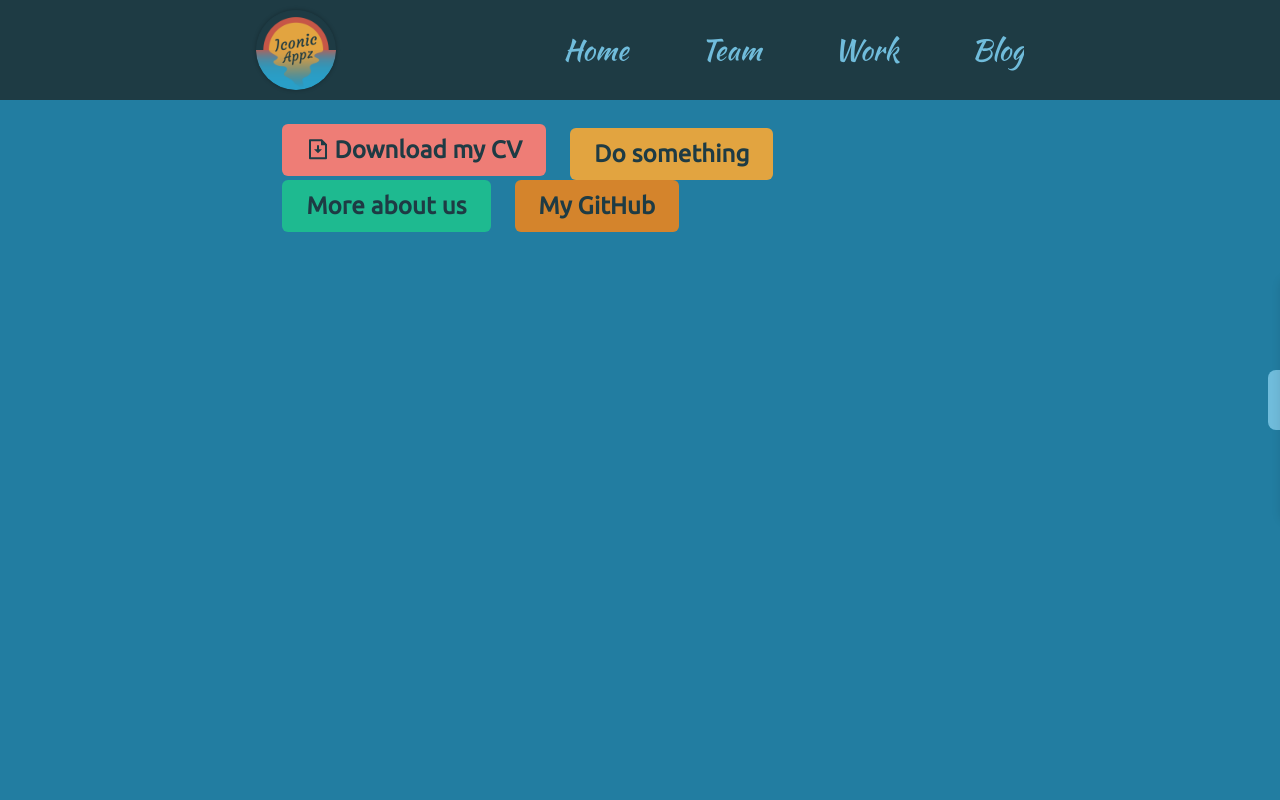
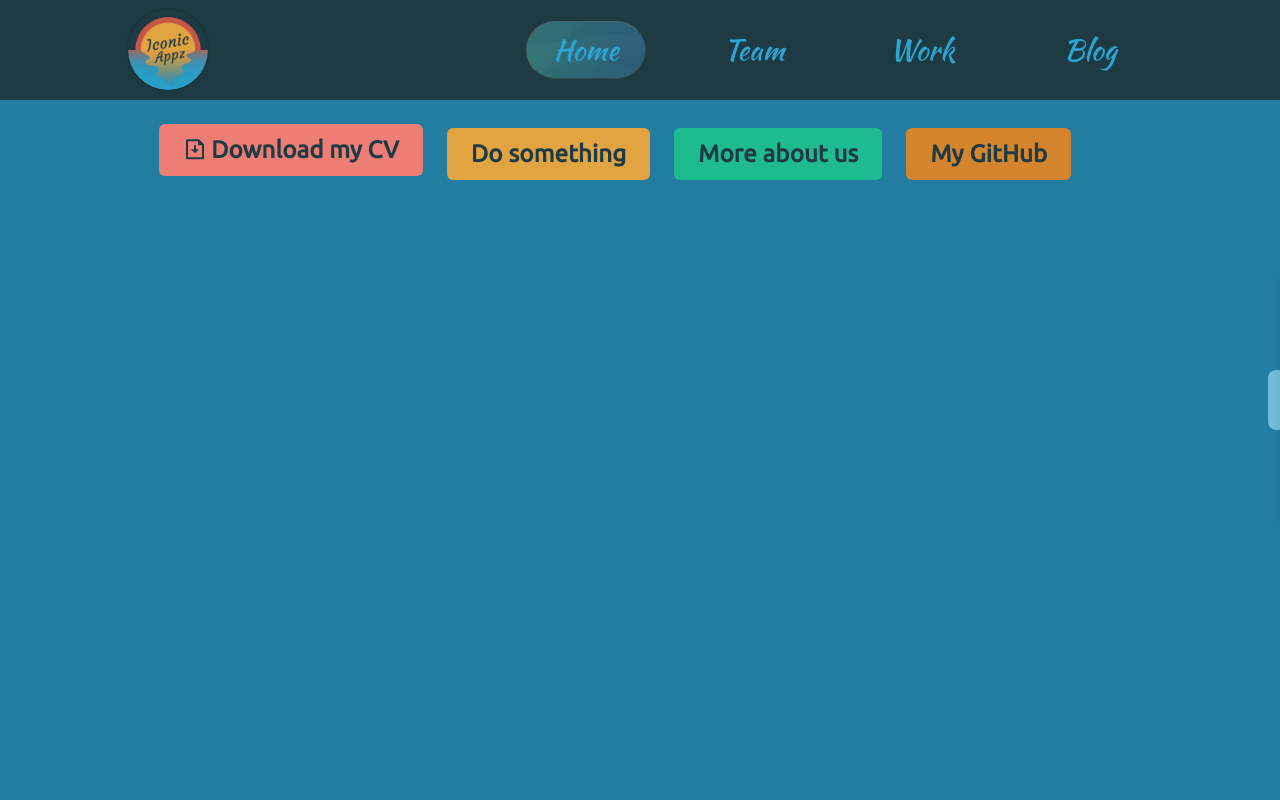
Before and after one commit to nikita-reva/iconic-appz, a React (Create React App) app: page / in a window 1280 px wide. Shown: the top 800 px of the page. Built offline with nearby package versions, Linux system fonts and the light colour scheme.

Commit message:
Navbar redesigned

```diff
--- a/src/app/common/content-container/content-container.styles.tsx
+++ b/src/app/common/content-container/content-container.styles.tsx
@@ -8,11 +8,11 @@ export const Container = styled.div<ContainerProps>`
   margin: 0 auto;
   width: ${({ width }) => (width ? width : '88%')};
 
-  @media screen and (min-width: 601px) {
+  @media only screen and (min-width: 601px) {
     width: ${({ width }) => (width ? width : '80%')};
   }
 
-  @media screen and (min-width: 1201px) {
+  @media only screen and (min-width: 1601px) {
     width: ${({ width }) => (width ? width : '60%')};
   }
 `;
--- a/src/app/common/form-fields/error-message.tsx
+++ b/src/app/common/form-fields/error-message.tsx
@@ -6,7 +6,7 @@ const Message = styled.div`
   width: 100%;
   text-align: start;
   padding: 8px 0;
-  font-family: 'Ubuntu', sans-serif;
+  font-family: var(--basic);
   letter-spacing: 0.2px;
   font-size: 0.8rem;
   font-weight: 500;
--- a/src/app/common/form-fields/form-fields.styles.tsx
+++ b/src/app/common/form-fields/form-fields.styles.tsx
@@ -7,7 +7,7 @@ export const FormFieldContainer = styled.div`
 
 export const FormFieldLabel = styled.label`
   color: var(--iconic-blue);
-  font-family: 'Ubuntu', sans-serif;
+  font-family: var(--basic);
   letter-spacing: 0.2px;
   font-size: 1rem;
   font-weight: 500;
@@ -24,13 +24,13 @@ export const CommonStyles = css`
   color: var(--iconic-darkblue);
   letter-spacing: 0.2px;
   font-size: 1rem;
-  font-family: 'Poppins', sans-serif;
+  font-family: var(--basic);
   transition: border 0.2s;
 
   &::placeholder {
     color: var(--iconic-darkblue);
     transition: color 0.2s;
-    font-family: 'Poppins', sans-serif;
+    font-family: var(--basic);
     letter-spacing: 0.1px;
     font-size: 0.8rem;
   }
--- a/src/app/components/glass-button/glass-button.styles.tsx
+++ b/src/app/components/glass-button/glass-button.styles.tsx
@@ -52,7 +52,7 @@ export const GlassButtonContainer = styled.div<GlassButtonProps>`
 
 const ButtonStyles = css`
   position: absolute;
-  font-family: 'Ubuntu', sans-serif;
+  font-family: var(--basic);
   top: 0;
   left: 0;
   width: 100%;
--- a/src/app/components/iconic-button/iconic-button.styles.tsx
+++ b/src/app/components/iconic-button/iconic-button.styles.tsx
@@ -37,7 +37,7 @@ const IconicButtonStyles = css<StyleProps>`
     $btnLook === 'secondary' ? 'transparent' : $bgColor};
   color: ${({ $inverted }) =>
     $inverted ? 'var(--iconic-paleblue)' : 'var(--iconic-darkblue)'};
-  font-family: 'Ubuntu', sans-serif;
+  font-family: var(--basic);
   font-weight: ${({ $btnSize }) =>
     $btnSize === 'small'
       ? 500
--- a/src/app/layout/global.css
+++ b/src/app/layout/global.css
@@ -7,6 +7,7 @@
 }
 
 :root {
+  /* Colors */
   --iconic-red: #c65647;
   --iconic-pink: #ee7d76;
   --iconic-blue: #227da1;
@@ -19,6 +20,10 @@
   --iconic-orange: #f07637;
   --iconic-darkorange: #d46442;
   --iconic-lightorange: #d4842c;
+
+  /* Fonts */
+  --basic: 'Ubuntu', sans-serif;
+  --caption: 'Kaushan Script', sans-serif;
 }
 
 body {
--- a/src/app/layout/pages/under-construction/under-construction.styles.tsx
+++ b/src/app/layout/pages/under-construction/under-construction.styles.tsx
@@ -13,6 +13,7 @@ export const Container = styled.div`
 
 export const Text = styled.h2`
   width: 100%;
+  font-family: var(--basic);
   font-size: 2.5rem;
   text-align: center;
   color: var(--iconic-darkblue);
--- a/src/features/contact-form/contact-form.styles.tsx
+++ b/src/features/contact-form/contact-form.styles.tsx
@@ -5,7 +5,7 @@ import { motion } from 'framer-motion';
 export const ContactFormHeading = styled.h2`
   width: 100%;
   text-align: center;
-  font-family: 'Kaushan Script', sans-serif;
+  font-family: var(--caption);
   color: var(--iconic-paleblue);
 `;
 
@@ -28,6 +28,6 @@ export const Feedback = styled(motion.div)`
   width: 100%;
   margin-bottom: 12px;
   text-align: center;
-  font-family: 'Kaushan Script', sans-serif;
+  font-family: var(--caption);
   color: var(--iconic-green);
 `;
--- a/src/features/nav/navbar.animations.ts
+++ b/src/features/nav/navbar.animations.ts
@@ -2,15 +2,6 @@
 export const logoHover = {
   boxShadow: '0 0 6px 1px rgba(0, 0, 0, 0.3)',
   scale: 1.04,
-};
-
-export const hamburgerHover = {
-  backgroundColor: 'var(--iconic-yellow)',
-  transition: {
-    type: 'spring',
-    ease: 'easeIn',
-    duration: 1,
-  },
 };
 
 // Variants
@@ -27,7 +18,7 @@ export const navbarVariants = {
 };
 
 export const barOneVariants = {
-  inactive: {
+  navClosed: {
     rotateZ: 0,
     y: 0,
     transition: {
@@ -36,7 +27,7 @@ export const barOneVariants = {
       stiffness: 200,
     },
   },
-  active: {
+  navOpen: {
     rotateZ: 45,
     y: 10,
     transition: {
@@ -48,7 +39,7 @@ export const barOneVariants = {
 };
 
 export const barTwoVariants = {
-  inactive: {
+  navClosed: {
     scaleX: 1,
     transition: {
       type: 'spring',
@@ -57,7 +48,7 @@ export const barTwoVariants = {
       stiffness: 120,
     },
   },
-  active: {
+  navOpen: {
     scaleX: 0,
     transition: {
       ease: 'linear',
@@ -67,7 +58,7 @@ export const barTwoVariants = {
 };
 
 export const barThreeVariants = {
-  inactive: {
+  navClosed: {
     rotateZ: 0,
     y: 0,
     transition: {
@@ -75,7 +66,7 @@ export const barThreeVariants = {
       stiffness: 200,
     },
   },
-  active: {
+  navOpen: {
     rotateZ: -45,
     y: -10,
     transition: {
--- a/src/features/nav/navbar.styles.tsx
+++ b/src/features/nav/navbar.styles.tsx
@@ -2,23 +2,127 @@ import styled from 'styled-components';
 import { motion } from 'framer-motion';
 import { Link } from 'react-router-dom';
 
-export const NavContainer = styled(motion.div)`
+export const Nav = styled(motion.nav)`
   width: 100%;
-  background: var(--iconic-darkblue);
+  background: var(--iconic-lightblue);
   z-index: 1000;
   position: sticky;
   top: 0;
-  padding: 10px 0;
+  touch-action: pan-x;
+
+  &:before {
+    content: '';
+    position: absolute;
+    background: var(--iconic-darkblue);
+    top: 0;
+    left: 0;
+    right: 0;
+    height: 100px;
+    z-index: -10;
+  }
 `;
 
-export const Nav = styled.nav`
+export const NavWrapper = styled.div`
   display: flex;
-  flex-direction: row;
-  align-items: flex-start;
+  margin: 0 auto;
+  width: 88%;
+
+  @media only screen and (min-width: 601px) {
+    width: 80%;
+  }
+
+  @media only screen and (min-width: 1601px) {
+    width: 60%;
+  }
+`;
+
+export const NavContainer = styled.div`
+  display: flex;
+  width: 100%;
+  flex-direction: column;
+  align-items: center;
   justify-content: space-between;
 
-  @media screen and (min-width: 1025px) {
+  @media only screen and (min-width: 1025px) {
+    flex-direction: row;
+  }
+`;
+
+export const NavSeparator = styled.div`
+  display: flex;
+  width: 100%;
+  padding: 10px 0;
+  align-items: center;
+  justify-content: space-between;
+
+  @media only screen and (min-width: 1025px) {
+    width: auto;
+  }
+`;
+
+export const NavLogoLink = styled(Link)`
+  display: grid;
+  place-items: center;
+  text-decoration: none;
+  color: unset;
+`;
+
+export const NavLogo = styled(motion.img)`
+  height: 80px;
+  border-radius: 50%;
+  box-shadow: 0 0 4px 0px rgba(0, 0, 0, 0.3);
+`;
+
+export const NavLinks = styled(motion.ul)`
+  width: 100%;
+  display: flex;
+  overflow: hidden;
+  height: 0;
+  flex-direction: column;
+  background: var(--iconic-lightblue);
+  list-style: none;
+
+  @media only screen and (min-width: 1025px) {
+    width: auto;
+    flex-direction: row;
+    justify-content: space-between;
     align-items: center;
+    background: none;
+  }
+`;
+
+export const NavElement = styled(motion.li)`
+  display: flex;
+  color: var(--iconic-darkblue);
+  font-family: var(--caption);
+  font-weight: 500;
+  font-size: 1.8rem;
+  margin: 12px auto;
+  position: relative;
+  width: 120px;
+  justify-content: center;
+  align-items: center;
+
+  &:first-child {
+    margin-top: 36px;
+  }
+
+  &:last-child {
+    margin-bottom: 36px;
+  }
+
+  @media only screen and (min-width: 1025px) {
+    color: var(--iconic-lightblue);
+    margin: 0 24px;
+
+    &:last-child {
+      margin-right: 2px;
+      margin-bottom: 0;
+    }
+
+    &:first-child {
+      margin-top: 0;
+    }
   }
 `;
 
@@ -27,42 +131,79 @@ export const NavLink = styled(Link)`
   place-items: center;
   text-decoration: none;
   color: unset;
-`;
+  z-index: 1;
+  padding: 8px 16px;
 
-export const NavLogo = styled(motion.img)`
-  height: 80px;
-  width: auto;
-  border-radius: 50%;
-  box-shadow: 0 0 4px 0px rgba(0, 0, 0, 0.3);
-`;
-
-export const NavElements = styled(motion.ul)`
-  width: 100%;
-  height: 0;
-  overflow: hidden;
-  display: flex;
-  flex-direction: column;
-  list-style: none;
-
-  @media screen and (min-width: 1025px) {
-    width: 60%;
-    height: auto;
-    flex-direction: row;
-    justify-content: space-between;
-    align-items: center;
-    background: none;
+  &:focus {
+    outline: none;
   }
 `;
 
-export const NavElement = styled.li`
-  color: var(--iconic-paleblue);
-  font-family: 'Kaushan Script', sans-serif !important;
-  font-weight: 500;
-  font-size: 1.8rem;
-  margin: 12px 0;
+export const ActiveLinkMarker = styled(motion.div)`
+  position: absolute;
+  overflow: hidden;
+  box-shadow: 2px 2px 4x rgba(0, 0, 0, 0.2);
+  border-radius: 30px;
+  left: 0;
+  top: 0;
+  width: 100%;
+  height: 100%;
+  border-top: 1px solid rgba(255, 255, 255, 0.1);
+  border-left: 1px solid rgba(255, 255, 255, 0.1);
+  border-bottom: 1px solid rgba(0, 0, 0, 0.1);
+  border-right: 1px solid rgba(0, 0, 0, 0.1);
+  background: rgba(255, 255, 255, 0.12);
+  backdrop-filter: blur(10px);
 
-  @media screen and (min-width: 1025px) {
-    margin: 0;
+  &:before {
+    content: '';
+    position: absolute;
+    top: 0;
+    left: 0;
+    width: 100%;
+    height: 100%;
+    opacity: 0.5;
+    background-image: linear-gradient(
+        306deg,
+        rgba(54, 54, 54, 0.05) 0%,
+        rgba(54, 54, 54, 0.05) 33.333%,
+        rgba(85, 85, 85, 0.05) 33.333%,
+        rgba(85, 85, 85, 0.05) 66.666%,
+        rgba(255, 255, 255, 0.05) 66.666%,
+        rgba(255, 255, 255, 0.05) 99.999%
+      ),
+      linear-gradient(
+        353deg,
+        rgba(81, 81, 81, 0.05) 0%,
+        rgba(81, 81, 81, 0.05) 33.333%,
+        rgba(238, 238, 238, 0.05) 33.333%,
+        rgba(238, 238, 238, 0.05) 66.666%,
+        rgba(32, 32, 32, 0.05) 66.666%,
+        rgba(32, 32, 32, 0.05) 99.999%
+      ),
+      linear-gradient(
+        140deg,
+        rgba(192, 192, 192, 0.05) 0%,
+        rgba(192, 192, 192, 0.05) 33.333%,
+        rgba(109, 109, 109, 0.05) 33.333%,
+        rgba(109, 109, 109, 0.05) 66.666%,
+        rgba(30, 30, 30, 0.05) 66.666%,
+        rgba(30, 30, 30, 0.05) 99.999%
+      ),
+      linear-gradient(
+        189deg,
+        rgba(77, 77, 77, 0.05) 0%,
+        rgba(77, 77, 77, 0.05) 33.333%,
+        rgba(55, 55, 55, 0.05) 33.333%,
+        rgba(55, 55, 55, 0.05) 66.666%,
+        rgba(145, 145, 145, 0.05) 66.666%,
+        rgba(145, 145, 145, 0.05) 99.999%
+      ),
+      linear-gradient(90deg, rgb(9, 201, 186), rgb(18, 131, 221));
+
+    @media only screen and (min-width: 1025px) {
+      opacity: 0.3;
+    }
   }
 `;
 
@@ -74,10 +215,15 @@ export const Hamburger = styled(motion.div)`
   flex-direction: column;
   align-items: center;
   justify-content: space-between;
-  border-radius: 5px;
   cursor: pointer;
 
-  @media screen and (min-width: 1025px) {
+  &:hover {
+    & > div {
+      background: var(--iconic-red);
+    }
+  }
+
+  @media only screen and (min-width: 1025px) {
     display: none;
   }
 `;
@@ -85,5 +231,6 @@ export const Hamburger = styled(motion.div)`
 export const Bar = styled(motion.div)`
   width: 100%;
   height: 5px;
-  background: var(--iconic-red);
+  background: var(--iconic-yellow);
+  transition: background 0.2s linear;
 `;
--- a/src/features/nav/navbar.tsx
+++ b/src/features/nav/navbar.tsx
@@ -1,87 +1,143 @@
-import { useAnimation } from 'framer-motion';
-import { useState } from 'react';
-import { ContentContainer } from '../../app/common';
+import { AnimateSharedLayout } from 'framer-motion';
+import { useEffect, useState } from 'react';
 import { useClickOutsideRef } from '../../app/hooks';
 import {
   barOneVariants,
   barThreeVariants,
   barTwoVariants,
-  hamburgerHover,
   logoHover,
   navbarVariants,
 } from './navbar.animations';
 import {
   NavContainer,
   Nav,
+  NavLogoLink,
   NavLink,
   NavLogo,
-  NavElements,
+  NavLinks,
   NavElement,
   Hamburger,
   Bar,
+  NavWrapper,
+  NavSeparator,
+  ActiveLinkMarker,
 } from './navbar.styles';
 
 interface NavbarProps {}
 
+const navVariants = {
+  closeNav: {
+    height: 'auto',
+    transition: { delayChildren: 0.2, staggerChildren: 0.2 },
+  },
+  openNav: {
+    height: 0,
+    transition: {
+      when: 'afterChildren',
+      staggerChildren: 0.2,
+      staggerDirection: -1,
+    },
+  },
+};
+
+const navElementVariants = {
+  closeNav: { x: 0, opacity: 1 },
+  openNav: { x: -50, opacity: 0 },
+};
+
 export const Navbar: React.FC<NavbarProps> = (props) => {
-  const [open, setOpen] = useState<boolean>(false);
-  const clickOutsideRef = useClickOutsideRef(() => setOpen(false));
-  const navControls = useAnimation();
+  const [open, setOpen] = useState<boolean>(true);
+  const [selected, setSelected] = useState<number>(0);
+  const clickOutsideRef = useClickOutsideRef(() => {
+    if (clickOutsideRef.current && clickOutsideRef.current.clientWidth <= 1024)
+      setOpen(false);
+  });
+
+  const links = [
+    { title: 'Home', to: '/' },
+    { title: 'Team', to: '/team' },
+    { title: 'Work', to: '/work' },
+    { title: 'Blog', to: '/blog' },
+  ];
+
+  useEffect(() => {
+    if (
+      clickOutsideRef.current &&
+      clickOutsideRef.current.clientWidth >= 1024
+    ) {
+      setOpen(true);
+    }
+  }, [clickOutsideRef]);
+
+  window.onresize = () => {
+    if (
+      clickOutsideRef.current &&
+      clickOutsideRef.current.clientWidth >= 1025
+    ) {
+      setOpen(true);
+    } else {
+      setOpen(false);
+    }
+  };
 
   return (
-    <NavContainer
+    <Nav
       ref={clickOutsideRef}
       variants={navbarVariants}
       initial="hidden"
       animate="visible"
     >
-      <ContentContainer>
-        <Nav>
-          <NavLink to="/">
-            <NavLogo whileHover={logoHover} src="/assets/logo.png" />
-          </NavLink>
-          <NavElements animate={navControls}>
-            <NavElement>
-              <NavLink to="/">Home</NavLink>
-            </NavElement>
-            <NavElement>
-              <NavLink to="/team">Team</NavLink>
-            </NavElement>
-            <NavElement>
-              <NavLink to="/work">Work</NavLink>
-            </NavElement>
-            <NavElement>
-              <NavLink to="/blog">Blog</NavLink>
-            </NavElement>
-          </NavElements>
+      <NavWrapper>
+        <NavContainer>
+          <NavSeparator>
+            <NavLogoLink to="/">
+              <NavLogo
+                whileHover={logoHover}
+                src="/assets/logo.png"
+                alt="Iconic Appz Logo"
+              />
+            </NavLogoLink>
             <Hamburger
-            whileHover={hamburgerHover}
               onClick={() => {
                 setOpen(!open);
-              navControls.start(
-                open
-                  ? {
-                      height: 0,
-                    }
-                  : { height: 'auto' }
-              );
               }}
             >
               <Bar
+                initial={false}
                 variants={barOneVariants}
-              animate={open ? 'active' : 'inactive'}
+                animate={open ? 'navOpen' : 'navClosed'}
               />
               <Bar
+                initial={false}
                 variants={barTwoVariants}
-              animate={open ? 'active' : 'inactive'}
+                animate={open ? 'navOpen' : 'navClosed'}
               />
               <Bar
                 variants={barThreeVariants}
-              animate={open ? 'active' : 'inactive'}
+                animate={open ? 'navOpen' : 'navClosed'}
               />
             </Hamburger>
+          </NavSeparator>
+          <NavLinks
+            initial={false}
+            animate={open ? 'closeNav' : 'openNav'}
+            variants={navVariants}
+          >
+            <AnimateSharedLayout>
+              {links.map((link, index) => (
+                <NavElement
+                  key={index}
+                  variants={navElementVariants}
+                  onClick={() => setSelected(index)}
+                >
+                  {selected === index && <ActiveLinkMarker layoutId="marked" />}
+                  <NavLink to={link.to}>{link.title}</NavLink>
+                </NavElement>
+              ))}
+            </AnimateSharedLayout>
+          </NavLinks>
+        </NavContainer>
+      </NavWrapper>
     </Nav>
-      </ContentContainer>
-    </NavContainer>
   );
 };
```
Lines whose indentation alone changed are shown as unchanged.
